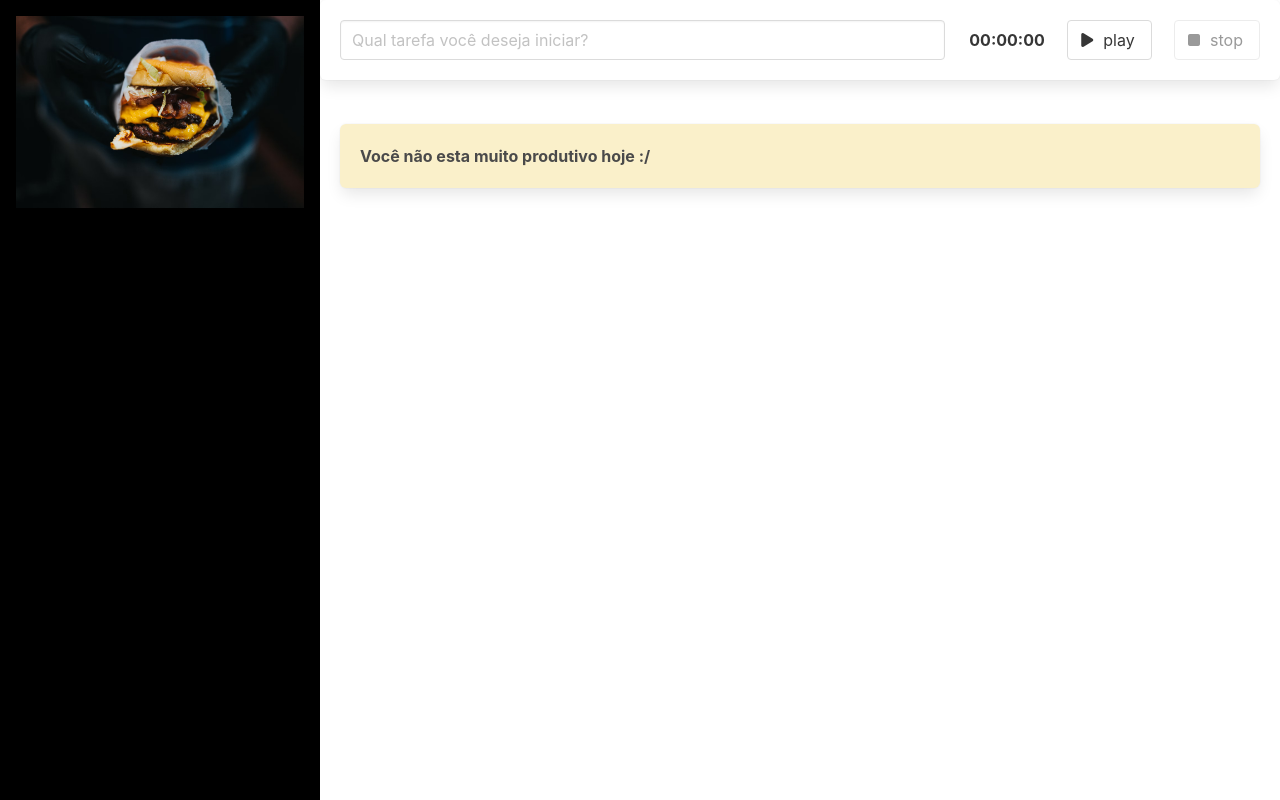
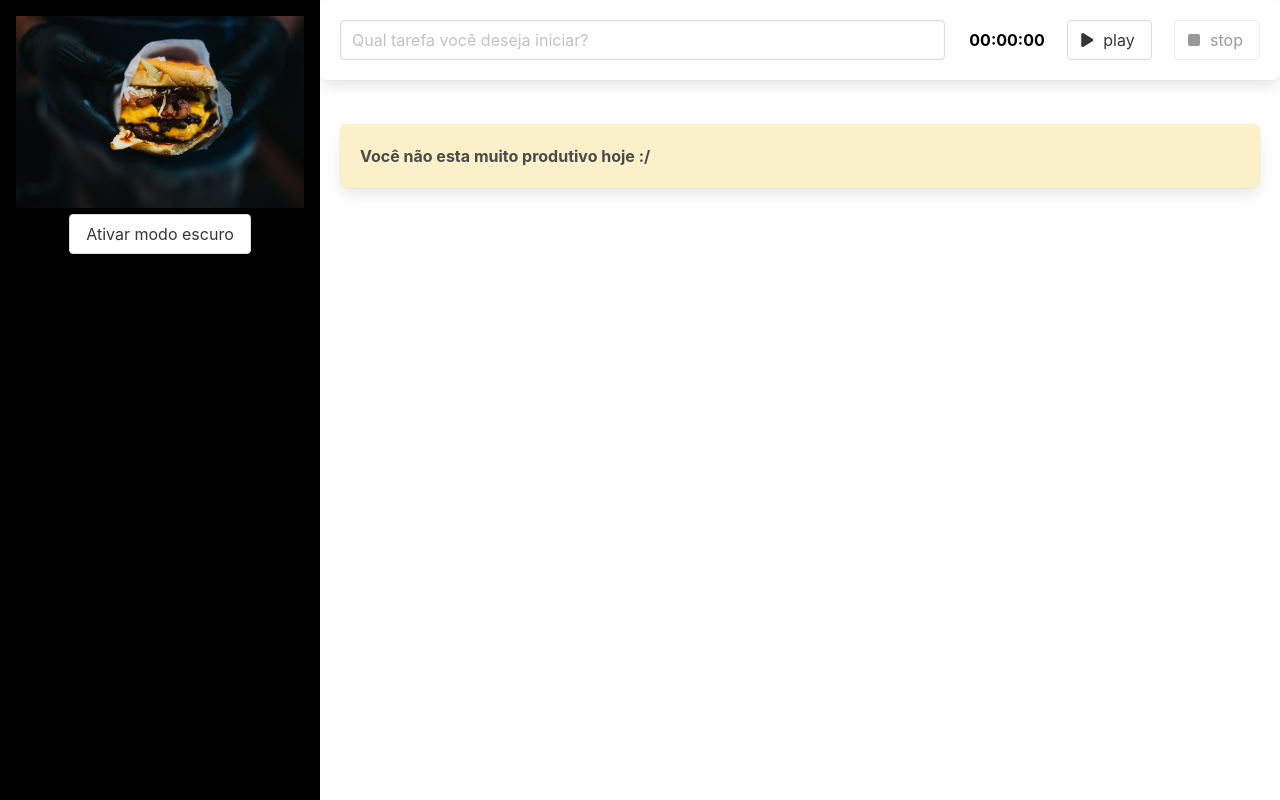
Before and after one commit to SollRighi/tracker, a Vue app: page / in a window 1280 px wide. Built offline with nearby package versions, Linux system fonts and the light colour scheme.

Commit message:
adicionando o modo escuro

```diff
--- a/package.json
+++ b/package.json
@@ -10,6 +10,8 @@
     "type-check": "vue-tsc --noEmit"
   },
   "dependencies": {
+    "@fortawesome/fontawesome-svg-core": "^6.3.0",
+    "@fortawesome/free-regular-svg-icons": "^6.3.0",
     "bulma": "^0.9.4",
     "vue": "^3.2.47",
     "vue-router": "^4.1.6"
--- a/src/App.vue
+++ b/src/App.vue
@@ -1,9 +1,13 @@
 <template>
-  <main class="columns is-gapless is-multiline">
+  <!-- a classe vai existir ou nao, conforme esta o nosso estado  -->
+  <main
+    class="columns is-gapless is-multiline"
+    :class="{ 'modo-escuro': modoEscuroAtivo }"
+  >
     <div class="column is-one-quarter">
-      <BarraLateral />
+      <BarraLateral @aoTemaAlterado="trocarTema" />
     </div>
-    <div class="column is-three-quarter">
+    <div class="column is-three-quarter conteudo">
       <Formulario @aoSalvarTarefa="salvarTarefa" />
       <div class="lista">
         <!-- pra cada tarefa no nosso array de tarefas queremos fazer alguma coisa -->
@@ -39,6 +43,7 @@ export default defineComponent({
   data() {
     return {
       tarefas: [] as ITarefa[],
+      modoEscuroAtivo: false,
     };
   },
   computed: {
@@ -50,6 +55,9 @@ export default defineComponent({
     salvarTarefa(tarefa: ITarefa) {
       this.tarefas.push(tarefa);
     },
+    trocarTema(modoEscuroAtivo: boolean) {
+      this.modoEscuroAtivo = modoEscuroAtivo;
+    },
   },
 });
 </script>
@@ -58,4 +66,16 @@ export default defineComponent({
 .lista {
   padding: 1.25rem;
 }
+/* criando um modo escuro pra pagina */
+main {
+  --bg-primario: #fff;
+  --texto-primario: #000;
+}
+main.modo-escuro {
+  --bg-primario: #000;
+  --texto-primario: #ddd;
+}
+.conteudo {
+  background-color: var(--bg-primario);
+}
 </style>
--- a/src/components/BarraLateral.vue
+++ b/src/components/BarraLateral.vue
@@ -3,13 +3,35 @@
     <h1>
       <img src="../assets/oneHome.png" alt="" />
     </h1>
+    <button class="button" @click="alterarTema">{{ textoBotao }}</button>
   </header>
 </template>
 
 <script lang="ts">
+import type { isClass } from "@babel/types";
 import { defineComponent } from "vue";
 export default defineComponent({
   name: "BarraLateral",
+  emits: ["aoTemaAlterado"],
+  data() {
+    return {
+      modoEscuroAtivo: false,
+    };
+  },
+  computed: {
+    textoBotao() {
+      if (this.modoEscuroAtivo) {
+        return "Desativar modo escuro";
+      }
+      return "Ativar modo escuro";
+    },
+  },
+  methods: {
+    alterarTema() {
+      this.modoEscuroAtivo = !this.modoEscuroAtivo;
+      this.$emit("aoTemaAlterado", this.modoEscuroAtivo);
+    },
+  },
 });
 </script>
 
@@ -19,6 +41,7 @@ header {
   width: 100%;
   height: 100vh;
   padding: 1rem;
+  text-align: center;
 }
 
 @media only screen and (max-width: 768px) {
--- a/src/components/Box.vue
+++ b/src/components/Box.vue
@@ -1,5 +1,6 @@
 <template>
-  <div class="box has-text-weight-bold">
+  <!-- outra forma de definir o estilo usando :style e data  -->
+  <div class="box has-text-weight-bold" :style="estilos">
     <!-- o que tiver dentro do componente Tarefa, vai ser renderizado aqui no slot -->
     <slot></slot>
   </div>
@@ -9,11 +10,21 @@ import { defineComponent } from "vue";
 
 export default defineComponent({
   name: "Box",
+  data() {
+    return {
+      //dessa forma pode facilitar quando quisermos modificar o estilo conforme o estado, tipo vermelho pra erro etc
+      estilos: {
+        // "background-color": "#faf0ca",
+        // backgroundColor: "#faf0ca",
+        background: "#faf0ca",
+      },
+    };
+  },
 });
 </script>
 
-<style scoped>
+<!-- <style scoped>
 .box {
   background: #faf0ca;
 }
-</style>
+</style> -->
--- a/src/components/Cronometro.vue
+++ b/src/components/Cronometro.vue
@@ -1,6 +1,6 @@
 <template>
   <section>
-    <strong> {{ tempoDecorrido }} </strong>
+    <strong class="display"> {{ tempoDecorrido }} </strong>
   </section>
 </template>
 <script lang="ts">
@@ -23,4 +23,8 @@ export default defineComponent({
   },
 });
 </script>
-<style></style>
+<style>
+.display {
+  color: var(--texto-primario);
+}
+</style>
--- a/src/components/Formulario.vue
+++ b/src/components/Formulario.vue
@@ -1,5 +1,5 @@
 <template>
-  <div class="box">
+  <div class="box formulario">
     <div class="columns">
       <div
         class="column is-8"
@@ -47,3 +47,10 @@ export default defineComponent({
   },
 });
 </script>
+
+<style>
+.formulario {
+  color: var(--texto-primario);
+  background-color: var(--bg-primario);
+}
+</style>
```
Also changed, not shown: 1 other file (tests, documents, lock files or other folders).
